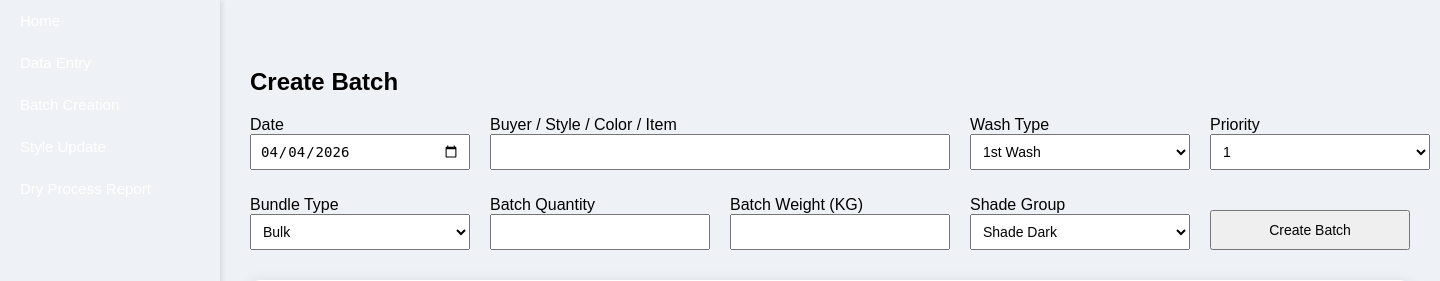
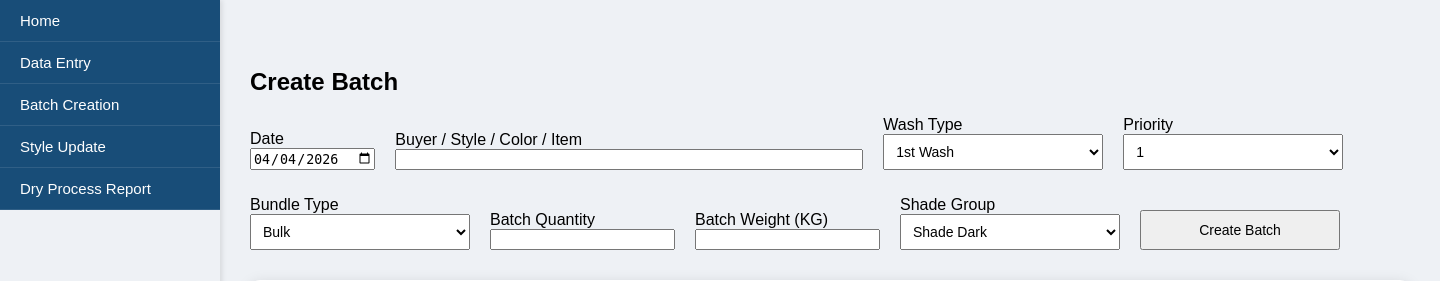
Before and after one commit to IE-SQUARE/Garments-Production-System, a Flask app: page /create_batch in a window 1440 px wide. Shown: the part 60-341 px from the top of the page. Run offline with Flask 3, Linux system fonts and the light colour scheme; data that the repository does not hold is empty; some libraries are stand-ins or nearby versions.

Commit message:
Update base.html

```diff
--- a/templates/base.html
+++ b/templates/base.html
@@ -18,7 +18,7 @@ padding:5px;
 margin-left:20px;
 padding:15px;
 }
-
+m
 input, select{
 
 width:220px;
@@ -115,6 +115,7 @@ background:#eef1f5;
     text-decoration: none;
     font-size: 15px;
     color: #ffffff;
+    background: #184d78;
     display: block; /* প্রতিটি লিংক আলাদা লাইন নিবে */
     transition: 0.3s;
     border-bottom: 1px solid rgba(255, 255, 255, 0.1); /* হালকা বর্ডার */
```
